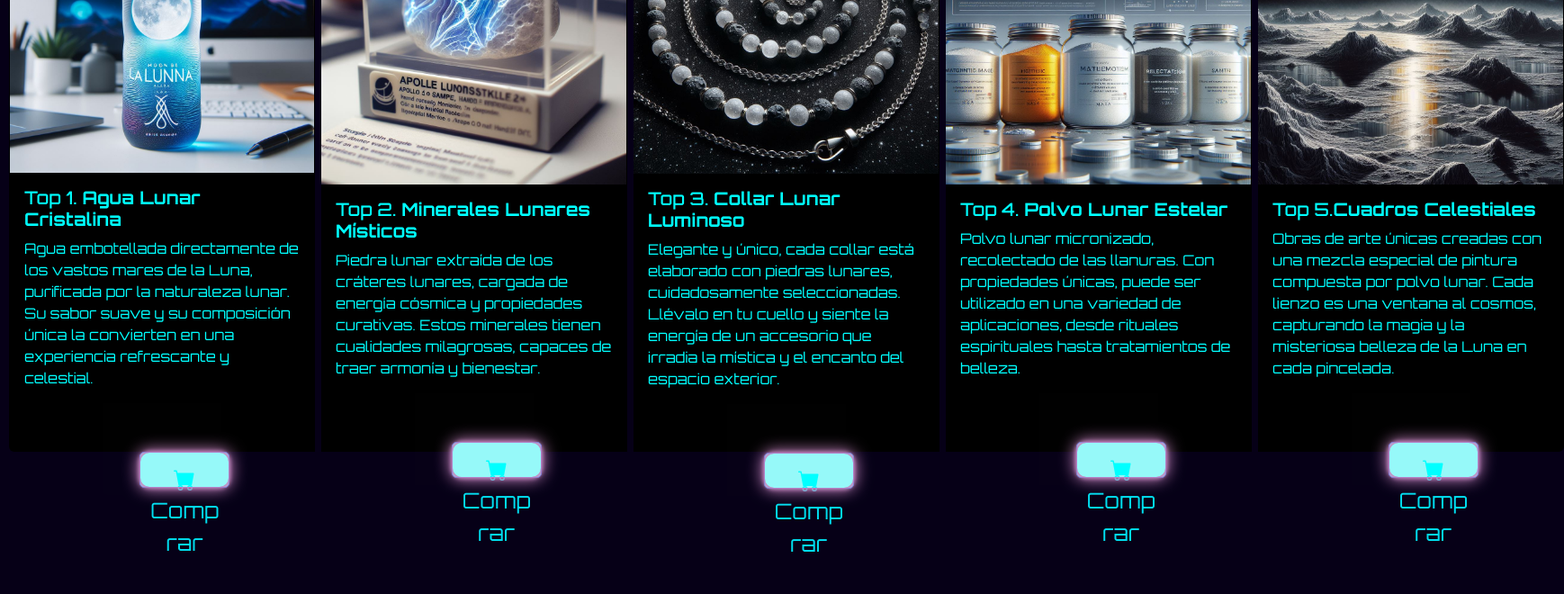
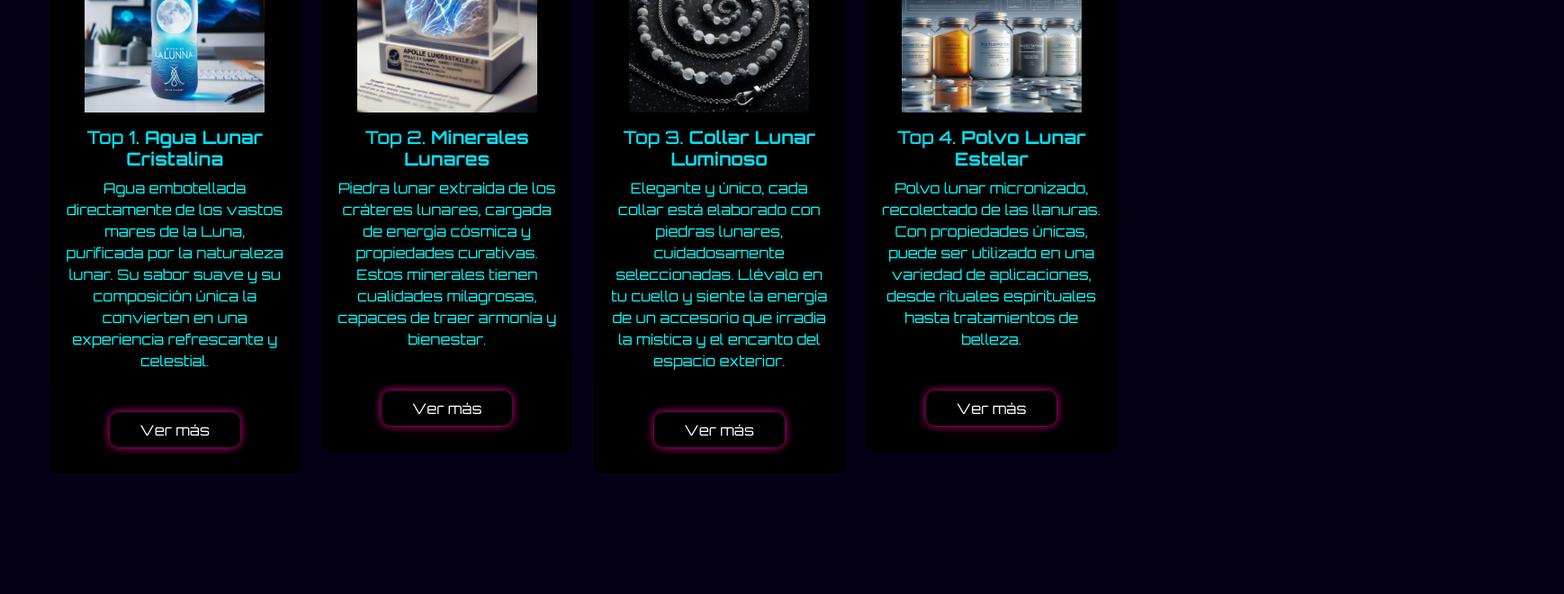
Before and after one commit to sefogi/hackaton13, a React (Vite) app: page / in a window 1280 px wide. Shown: the part 1160-1820 px from the top of the page at 90% size, 1738 px wide, since content can reach past the window. Built offline with nearby package versions, Linux system fonts and the light colour scheme.

Commit message:
Fix Top Products

```diff
--- /dev/null
+++ b/src/components/GalleryTop/GalleryTop.css
@@ -0,0 +1,27 @@
+.verMasBtn{
+	background-color: transparent;
+	color: #fff;
+    border-radius: 10px;
+    font-size: 16px;
+    width: 145px;
+    height: 39px;
+    margin: 20px;
+    border: none;
+    cursor: pointer;
+    box-shadow: 0 0 10px #F0008E;
+    transition: background-color 0.2s, transform 0.2s ease-in-out;
+    text-align: center;
+}
+.verMasBtn:hover {
+
+    border: 1px solid #190aa5;
+	box-shadow: 0 0 10px #1a17bbc2;
+	color: #F0008E;
+	text-shadow: 2px 2px 4px  #1a17bbc2;
+    transform: scale(1.1);
+
+}
+.titleConteiner{
+    color: #F0008E;
+    text-align: center;
+}
--- /dev/null
+++ b/src/components/GalleryTop/GalleryTop.jsx
@@ -0,0 +1,90 @@
+import './GalleryTop.css'
+import { Container, Row, Col, Card } from 'react-bootstrap';
+import 'bootstrap/dist/css/bootstrap.min.css';
+
+
+function GalleryTop() {
+
+  const customStyles = {
+    backgroundColor: '#000000',
+    color: '#00DFF0',
+  };
+
+  const myCustomStyles = {
+    backgroundColor: '#060017',
+    width: '95%',
+    maxWidth: 'none',
+    height: 'auto',
+    display: 'flex',
+    flexDirection: 'column',
+    justifyContent: 'center',
+    alignItems: 'center',
+
+  };
+
+  return (
+    <Container style={myCustomStyles}>
+      <h1 className='titleConteiner'>Nuestros productos más populares...</h1>
+    <Row xs={1} sm={2} md={3} lg={4}>
+      <Col>
+      <Card style={customStyles}>
+        <Card.Img className="mx-auto d-block" variant="top" src="./src/assets/Images/agua1.png" style={{ width: '200px', height: '200px' }}/>
+        <Card.Body className="text-center">
+          <Card.Title>Top 1. <strong>Agua Lunar Cristalina</strong></Card.Title>
+          <Card.Text>
+          Agua embotellada directamente de los vastos mares de la Luna, purificada por la naturaleza lunar. Su sabor suave y su composición única la convierten en una experiencia refrescante y celestial.
+          </Card.Text>
+        </Card.Body>
+        <Card.Footer className="text-center">
+          <button className='verMasBtn'>Ver más</button>
+        </Card.Footer>
+      </Card>
+      </Col>
+      <Col>
+      <Card style={customStyles}>
+        <Card.Img className="mx-auto d-block" variant="top" src="./src/assets/Images/piedra8.png" style={{ width: '200px', height: '200px' }}/>
+        <Card.Body className="text-center">
+          <Card.Title>Top 2. <strong>Minerales Lunares</strong></Card.Title>
+          <Card.Text>
+          Piedra lunar extraída de los cráteres lunares, cargada de energía cósmica y propiedades curativas. Estos minerales tienen cualidades milagrosas, capaces de traer armonía y bienestar.
+          </Card.Text>
+        </Card.Body>
+        <Card.Footer className="text-center">
+          <button className='verMasBtn'>Ver más</button>
+        </Card.Footer>
+      </Card>
+      </Col>
+      <Col>
+      <Card style={customStyles}>
+        <Card.Img className="mx-auto d-block" variant="top" src="./src/assets/Images/collar4.png" style={{ width: '200px', height: '200px' }}/>
+        <Card.Body className="text-center">
+          <Card.Title>Top 3. <strong>Collar Lunar Luminoso</strong></Card.Title>
+          <Card.Text>
+          Elegante y único, cada collar está elaborado con piedras lunares, cuidadosamente seleccionadas. Llévalo en tu cuello y siente la energía de un accesorio que irradia la mística y el encanto del espacio exterior.
+          </Card.Text>
+        </Card.Body>
+        <Card.Footer className="text-center">
+          <button className='verMasBtn'>Ver más</button>
+        </Card.Footer>
+      </Card>
+      </Col>
+      <Col>
+      <Card style={customStyles}>
+        <Card.Img className="mx-auto d-block" variant="top" src="./src/assets/Images/polvo3.png" style={{ width: '200px', height: '200px' }}/>
+        <Card.Body className="text-center">
+          <Card.Title>Top 4. <strong>Polvo Lunar Estelar</strong></Card.Title>
+          <Card.Text>
+          Polvo lunar micronizado, recolectado de las llanuras. Con propiedades únicas, puede ser utilizado en una variedad de aplicaciones, desde rituales espirituales hasta tratamientos de belleza.
+          </Card.Text>
+        </Card.Body>
+        <Card.Footer className="text-center">
+          <button className='verMasBtn'>Ver más</button>
+        </Card.Footer>
+      </Card>
+      </Col>
+    </Row>
+  </Container>
+  );
+}
+
+export default GalleryTop;
--- a/src/components/HeroImg/Hero.css
+++ b/src/components/HeroImg/Hero.css
@@ -1,5 +1,6 @@
 body {
     background-color: #060017;
+    margin: 0;
 }
 .heroHolder {
     height: 100vh;
@@ -11,8 +12,9 @@ body {
     background-position: center center;
     background-image: url("./src/assets/Images/hero-img.png");
 
+
 }
-.btn {
+.btnTrans {
     margin-top: 37%;
     margin-left: 23%;
     position:relative;
@@ -25,11 +27,11 @@ body {
     border-radius: 10px;
     transition: transform 0.2s ease-in-out;
   }
-.btn:hover{
+.btnTrans:hover{
     transform: scale(1.1);
 }
 
-  .btn::before{
+  .btnTrans::before{
     content: '';
     position: absolute;
     left: 0;
@@ -69,7 +71,7 @@ body {
         background-size: contain;
 
     }
-    .btn {
+    .btnTrans {
         margin-top: 45%;
         margin-left: 25%;
         width: 200px;
@@ -83,7 +85,7 @@ body {
          height: 400px;
 
     }
-    .btn {
+    .btnTrans {
         margin-top: 28%;
         margin-left: 30%;
         width: 145px;
@@ -95,7 +97,7 @@ body {
 
 }
 @media only screen and (max-width: 1024px){
-    .btn {
+    .btnTrans {
         margin-top: 34%;
         margin-left: 26%;
         width: 145px;
@@ -103,7 +105,7 @@ body {
       }
 }
 @media only screen and (max-width: 1111px){
-    .btn {
+    .btnTrans {
         margin-top: 34%;
         margin-left: 28%;
         width: 145px;
@@ -113,7 +115,7 @@ body {
 }
 
 @media only screen and (max-width: 820px){
-    .btn {
+    .btnTrans {
         margin-top: 40%;
         margin-left: 23%;
         width: 145px;
@@ -123,7 +125,7 @@ body {
       }
 }
 @media only screen and (max-width: 720px){
-    .btn {
+    .btnTrans {
         margin-top: 48%;
         margin-left: 20%;
         width: 145px;
@@ -136,7 +138,7 @@ body {
 
          background-image: url("./src/assets/Images/hero-600.png");
     }
-    .btn {
+    .btnTrans {
         margin-top: 60%;
         margin-left: 8%;
         width: 145px;
@@ -145,7 +147,7 @@ body {
 
 }
 @media only screen and (max-width: 430px){
-    .btn {
+    .btnTrans {
         margin-top: 65%;
         margin-left: 8%;
         width: 145px;
@@ -159,7 +161,7 @@ body {
 
          background-image: url("./src/assets/Images/hero-350.png");
     }
-    .btn {
+    .btnTrans {
         margin-top: 80%;
         margin-left: 8%;
         width: 145px;
@@ -174,7 +176,7 @@ body {
 
          background-image: url("./src/assets/Images/hero-350.png");
     }
-    .btn {
+    .btnTrans {
         margin-top: 80%;
         margin-left: 8%;
         width: 145px;
--- a/src/components/HeroImg/Hero.jsx
+++ b/src/components/HeroImg/Hero.jsx
@@ -4,7 +4,7 @@ export const Hero = () => {
     return (
     <>
     <div className='heroHolder'>
-    <button className="btn">Telepórtate</button>
+    <button className="btnTrans">Telepórtate</button>
     </div>
     </>
     )
--- a/src/components/card/Card.jsx
+++ b/src/components/card/Card.jsx
@@ -3,7 +3,7 @@ import "./Card.css";
 import OpenModalForm from "../OpenModalForm";
 import ProductDetails from "../ProductDetails";
 
-const Card = ({ product }) => {
+const MyCard = ({ product }) => {
   const { isModalOpen, openModal, closeModal } = OpenModalForm();
 
   const handlerShow = (event) => {
@@ -36,4 +36,4 @@ const Card = ({ product }) => {
   );
 };
 
-export default Card;
+export default MyCard;
--- a/src/components/cards/Cards.jsx
+++ b/src/components/cards/Cards.jsx
@@ -1,5 +1,5 @@
 /* eslint-disable react/prop-types */
-import Card from "../card/Card";
+import MyCard from "../card/Card";
 import "./cards.css";
 
 function ProductCards({ products }) {
@@ -9,7 +9,7 @@ function ProductCards({ products }) {
         {products &&
           products.map((productData) => (
             <li className="productItem" key={productData.id}>
-              <Card product={productData} />
+              <MyCard product={productData} />
             </li>
           ))}
       </ul>
--- a/src/pages/Home.jsx
+++ b/src/pages/Home.jsx
@@ -1,16 +1,17 @@
 import { Hero } from "../components/HeroImg/Hero"
 import React from "react";
 import Stack from 'react-bootstrap/Stack';
-import Top5products from "../components/addProductsForm/top5products/Top5products";
+
 import Brands from "../components/brands/Brands.jsx";
 import "./Home.css"
+import GalleryTop from "../components/GalleryTop/GalleryTop.jsx";
 
 export const Home = () => {
     return (
 
         <Stack gap={5} className='homeBody'>
         <Hero/>
-        <Top5products/>
+       <GalleryTop/>
         <br></br>
         <br></br>
         <Brands/>
```
